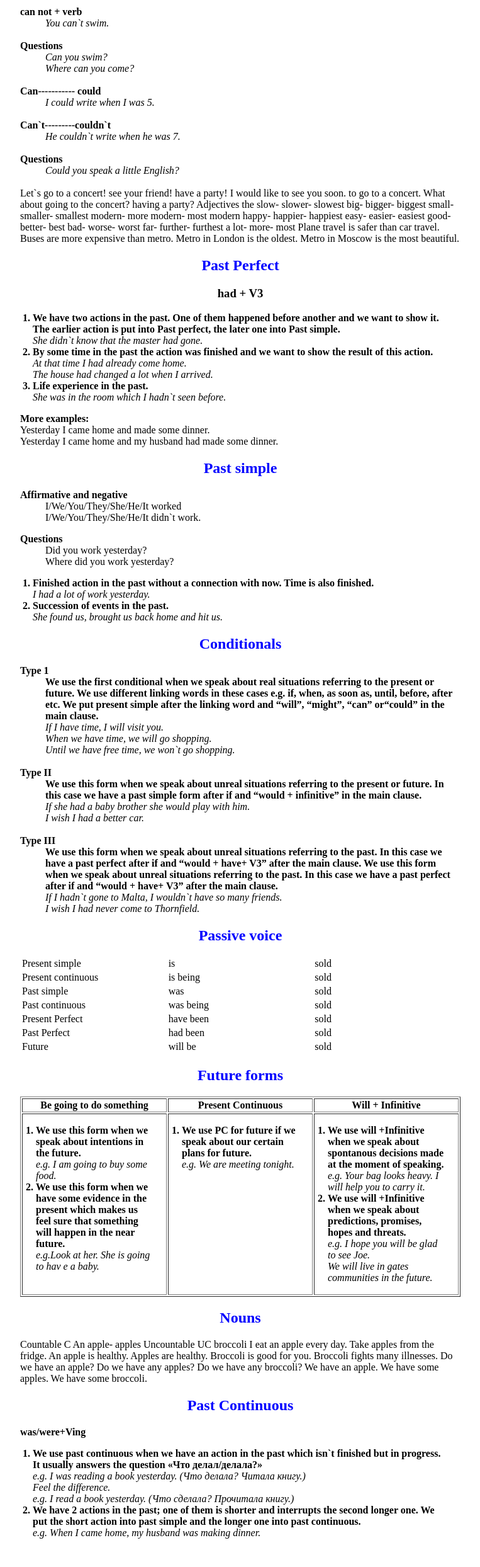
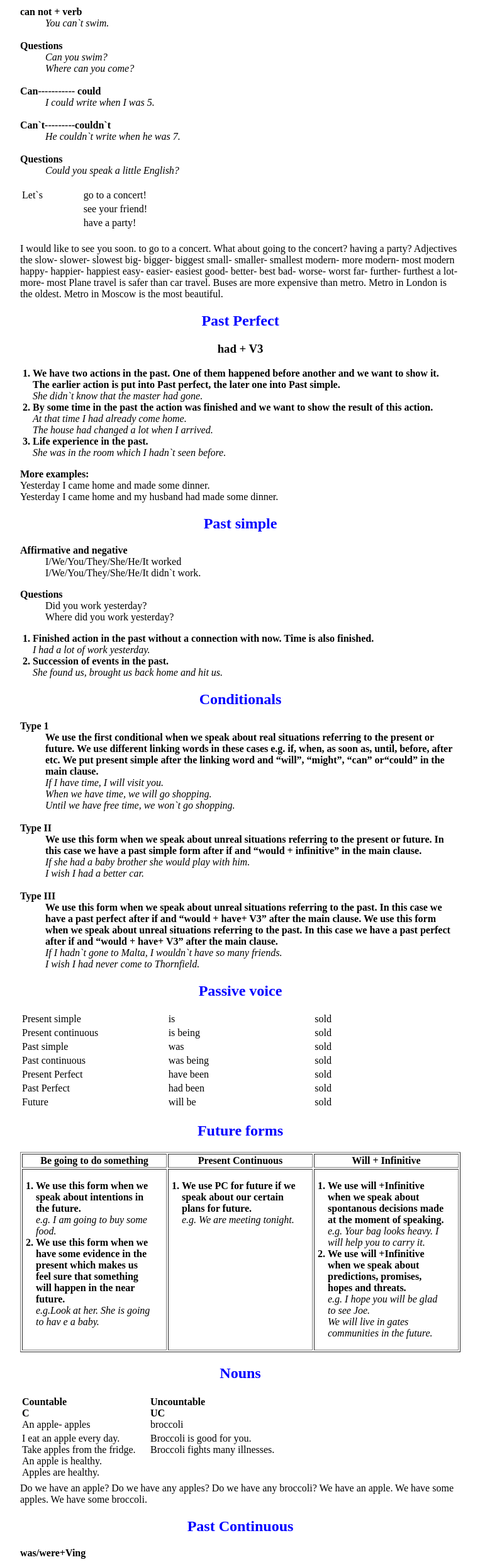
Before and after one commit to ZapDen/Grammar, a plain HTML site: page index.html in a window 1280 px wide. Shown: the part 2699-5187 px from the top of the page at 63% size, without its empty margins (418-1181 px from the left). Drawn offline with Linux system fonts and the light colour scheme.

Commit message:
Update index.html

```diff
--- a/index.html
+++ b/index.html
@@ -150,10 +150,41 @@
     <dt>Questions</dt>
       <dd><em>Could you speak a little English?</em></dd><br>
 
+  <table width="30%">
+  	<tr>
+  		<td rowspan="3">Let`s</td>
+  		<td>go to a concert!</td>
+  	</tr>
+  	<tr>
+  		<td>see your friend!</td>
+  	</tr>
+  	<tr>
+  		<td >have a party!</td>
+  	</tr>
+  </table>
+  <table>
+  	<tr>
+  		<td></td>
+  		<td></td>
+  	</tr>
+  	<tr>
+  		<td></td>
+  		<td></td>
+  	</tr>
+  </table>
+  <table>
+  	<tr>
+  		<td></td>
+  		<td></td>
+  	</tr>
+  	<tr>
+  		<td></td>
+  		<td></td>
+  	</tr>
+  </table>
 
-Let`s 	go to a concert!
-	see your friend!
-	have a party!
+
+
 
 I would like to see you soon.
 	        to go to a concert.
@@ -267,16 +298,22 @@ Metro in Moscow is the most beautiful.
     </table>
 
   <h2>Nouns</h2>
-Countable
-C
-An apple- apples	Uncountable
-UC
-broccoli
-I eat an apple every day.
-Take apples from the fridge.
-An apple is healthy.
-Apples are healthy.	Broccoli is good for you.
-Broccoli fights many illnesses.
+    <table>
+    	<tr>
+    		<td><b>Countable<br> C</b><br> An apple- apples</td>
+    		<td><b>Uncountable<br> UC</b><br> broccoli</td>
+    	</tr>
+    	<tr>
+    		<td>I eat an apple every day.<br> Take apples from the fridge.<br> An apple is healthy.<br> Apples are healthy.</td>
+    		<td>Broccoli is good for you.<br> Broccoli fights many illnesses.</td>
+    	</tr>
+    	<tr>
+    		<td></td>
+    		<td></td>
+    	</tr>
+    </table>
+
+
 Do we have an apple?
                                                         Do we have any apples?
                                                         Do we have any broccoli?
```
